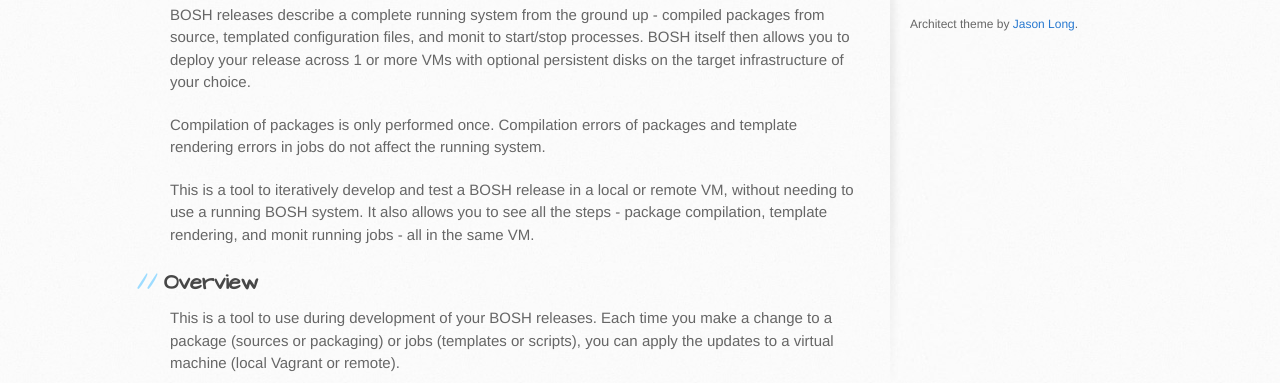
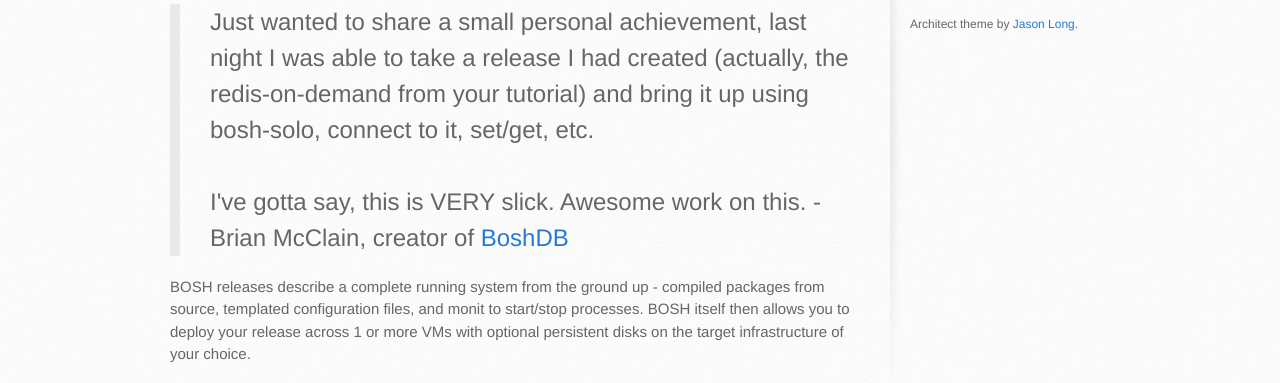
Before and after one commit to cloudfoundry-community-attic/bosh-solo, a plain HTML site: page index.html in a window 1280 px wide. Shown: the part 390-773 px from the top of the page. Drawn offline with Linux system fonts and the light colour scheme.

Commit message:
add quote from Brian

```diff
--- a/index.html
+++ b/index.html
@@ -31,6 +31,10 @@
           <h1>bosh-solo</h1>
 
 <p>Develop, test and deploy BOSH releases without BOSH. Develop an entire working system quickly before you deploy to production.</p>
+
+<p><blockquote>Just wanted to share a small personal achievement, last night I was able to take a release I had created (actually, the redis-on-demand from your tutorial) and bring it up using bosh-solo, connect to it, set/get, etc.
+<br /> <br />
+I've gotta say, this is VERY slick. Awesome work on this. - <em>Brian McClain, creator of <a href="http://boshdb.com" title="BOSHDB">BoshDB</a></em></blockquote></p>
 
 <p>BOSH releases describe a complete running system from the ground up - compiled packages from source, templated configuration files, and monit to start/stop processes. BOSH itself then allows you to deploy your release across 1 or more VMs with optional persistent disks on the target infrastructure of your choice.</p>
 
```
